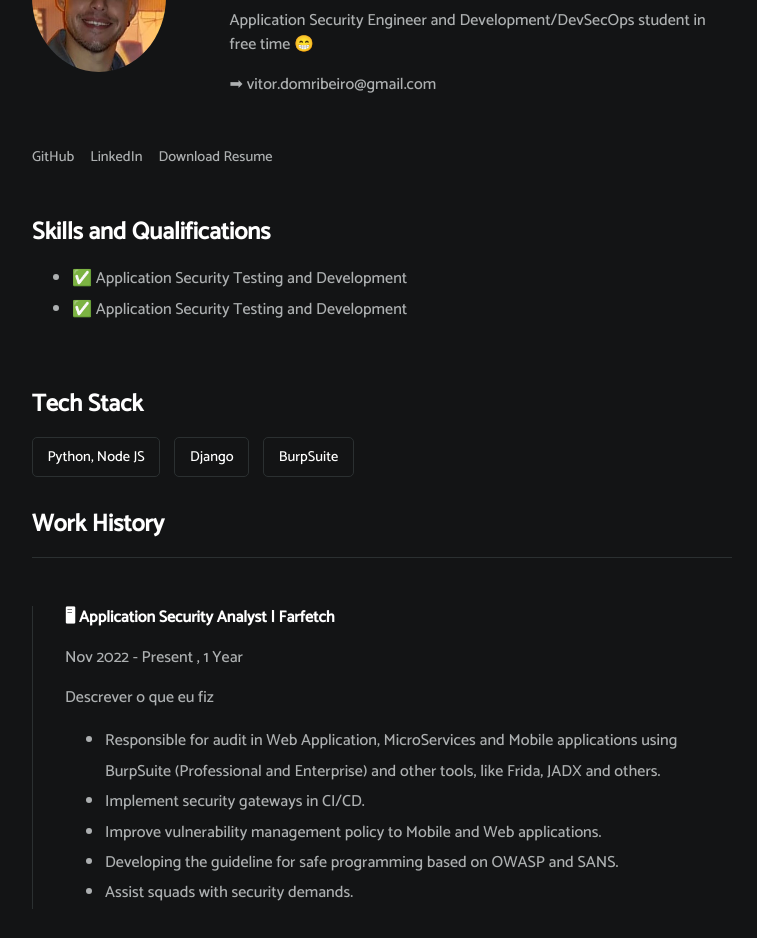
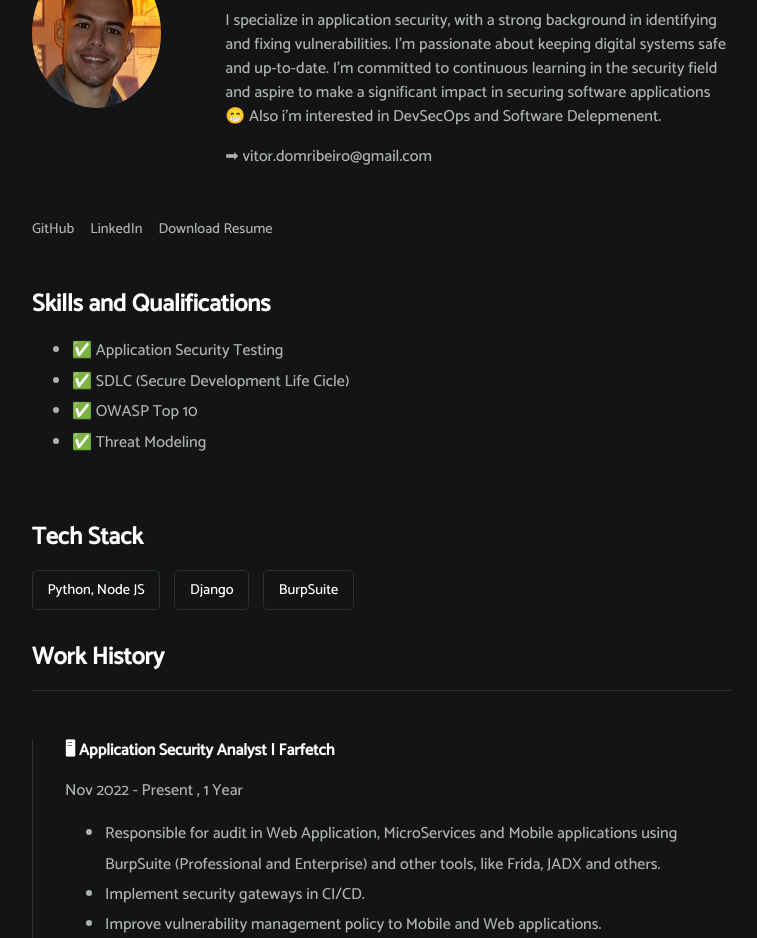
Before and after one commit to VitorDominguesR/My-Resume, a plain HTML site: page index.html in a window 1280 px wide. Shown: the part 143-1081 px from the top of the page, without its empty margins (258-1015 px from the left). Drawn offline with Linux system fonts and the light colour scheme.

Commit message:
Change: Bio and Qualifications

```diff
--- a/index.html
+++ b/index.html
@@ -16,7 +16,8 @@
             <div>
                 <h1 id="user-name">Vitor Domingues Ribeiro</h1>
                 <p id="bio">
-                    Application Security Engineer and Development/DevSecOps student in free time &#128513;
+                    I specialize in application security, with a strong background in identifying and fixing vulnerabilities. I'm passionate about keeping digital systems safe and up-to-date. I'm committed to continuous learning in the security field and aspire to make a significant impact in securing software applications &#128513;
+                    Also i'm interested in DevSecOps and Software Delepmenent.
                 </p>
                 <p>&#10145; vitor.domribeiro@gmail.com</p>
             </div>
@@ -35,8 +36,10 @@
         <section class="section--page">
             <h2>Skills and Qualifications</h2>
             <ul id="qualification--list">
-                <li>&#x2705; Application Security Testing and Development</li>
-                <li>&#x2705; Application Security Testing and Development</li>
+                <li>&#x2705; Application Security Testing</li>
+                <li>&#x2705; SDLC (Secure Development Life Cicle)</li>
+                <li>&#x2705; OWASP Top 10</li>
+                <li>&#x2705; Threat Modeling</li>
             </ul>
         </section>
 
@@ -73,7 +76,7 @@
                     Year
 
                 </p>
-                <p>Descrever o que eu fiz</p>
+                <!-- <p>Descrever o que eu fiz</p> -->
                 <ul>
 
 
@@ -109,7 +112,7 @@
                     Years
 
                 </p>
-                <p>Descrever o que eu fiz</p>
+                <!-- <p></p> -->
                 <ul>
 
 
@@ -210,7 +213,7 @@
                     Years
 
                 </p>
-                <p>Descrever o que eu fiz</p>
+                <!-- <p>Descrever o que eu fiz</p> -->
                 <ul>
 
 
@@ -232,7 +235,7 @@
             <section class="section--page">
                 <h2>Projects and Accomplishments</h2>
                 <div class="card--project">
-                    <a href="project1.html"><span>🏆 </span>Projeto aqui</a>
+                    <a href="project1.html"><span>🏆 </span>Loading</a>
                 </div>
 
             </section>
```
